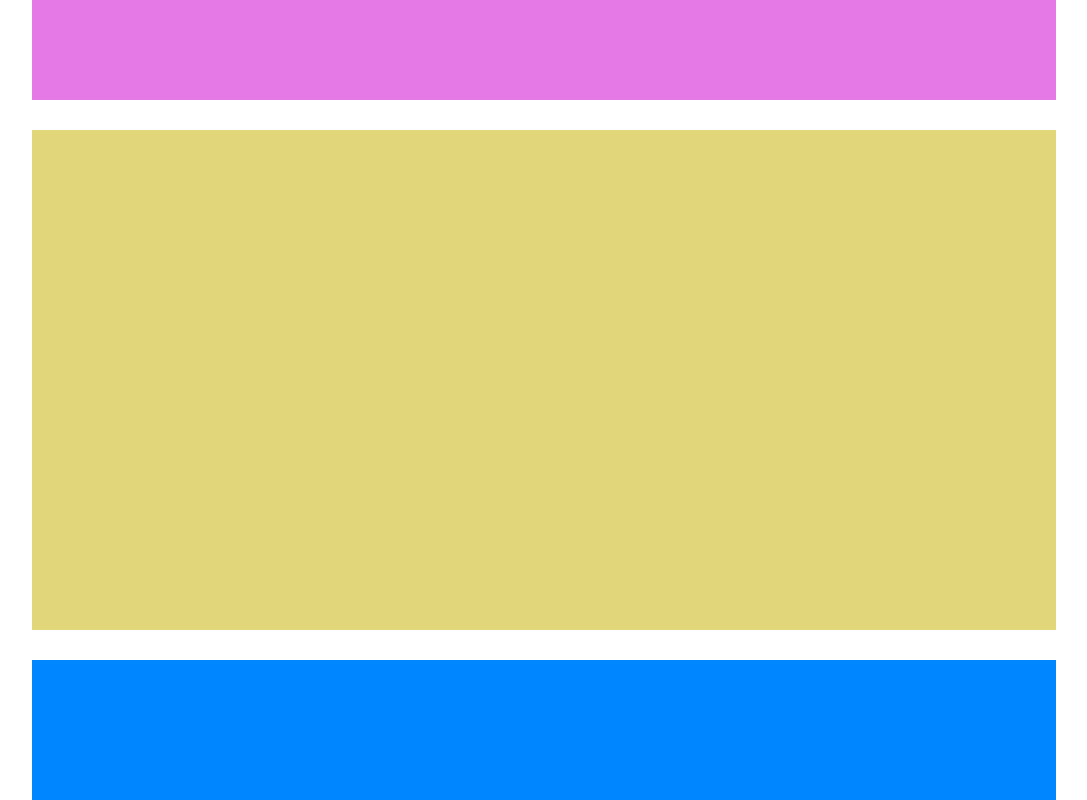
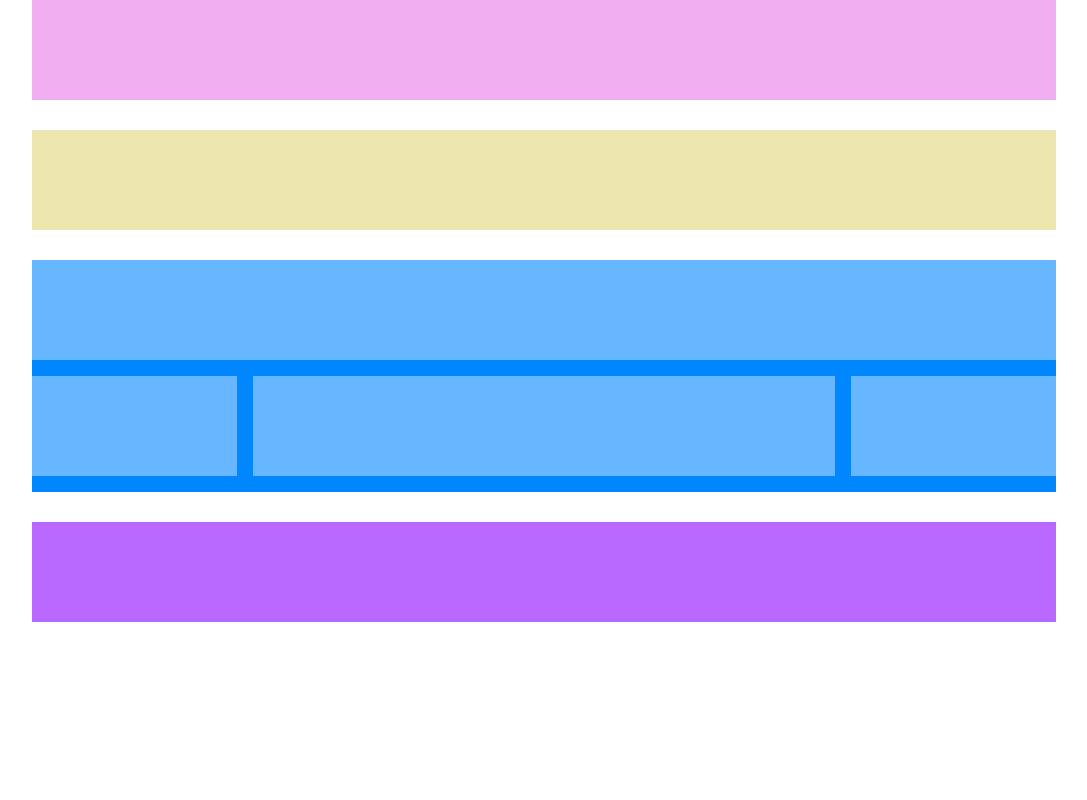
Before and after one commit to Tolihama/htmlcss-struttura-wp, a plain HTML site: page index.html in a window 1280 px wide. Shown: the top 800 px of the page, without its empty margins (96-1183 px from the left). Drawn offline with Linux system fonts and the light colour scheme.

Commit message:
Layout complete

```diff
--- a/css/main.css
+++ b/css/main.css
@@ -11,33 +11,63 @@
     margin: 0 auto;
 }
 
+.clearfix::after {
+    content: '';
+    display: table;
+    clear: both;
+}
+
 .mb-30 {
     margin-bottom: 30px;
 }
 
-/* debug */
-section {
-    height: 500px;
+.pd-left-right-16 {
+    padding-left: 16px;
+    padding-right: 16px;
 }
 
-#one {
-    background-color: #e1d67a;
+.pd-top-bottom-16 {
+    padding-top: 16px;
+    padding-bottom: 16px;
 }
 
-#two {
-    background-color: #0087ff;
+.bg-type-1 {
+    background: #e579e6;
 }
 
-/* HEADER */
-header {
-    background: #e579e6;
-    height: 100px; /* placeholder */
+.bg-type-2 {
+    background: #e1d67a;
+}
+
+.bg-type-3 {
+    background: #0087ff;
+}
+
+.bg-type-4 {
+    background: #8801fe;
+}
+
+/* debug */
+.debug-box-1,
+.debug-box-2 {
+    height: 100px;
+    background: rgba(255,255,255,0.4);
+}
+
+.debug-box-1 {
+    background: rgba(255,255,255,0.4);
 }
 
 /* MAIN CONTENT */
+div.col aside {
+    width: 20%;
+}
 
-/* FOOTER */
-footer {
-    background: #8801fe;
-    height: 100px; /* placeholder */
+div.col section {
+    width: 60%;
 }
+
+.sidebar,
+.main-content {
+    float: left;
+}
--- a/index.html
+++ b/index.html
@@ -10,19 +10,36 @@
 <body>
     <div class="container">
         <!-- Header -->
-        <header class="mb-30"></header>
+        <header class="mb-30 bg-type-1">
+            <div class="debug-box-2"></div>
+        </header>
 
         <!-- Main content -->
         <main>
             <!-- Section 1 col -->
-            <section id="one" class="mb-30"></section>
+            <div class="mb-30 bg-type-2">
+                <div class="debug-box-2"></div>
+            </div>
 
             <!-- Section 3 col -->
-            <section id="two" class="mb-30"></section>
+            <div class="mb-30 bg-type-3 col clearfix">
+                <div class="debug-box-1"></div>
+                <aside class="sidebar pd-top-bottom-16">
+                    <div class="debug-box-1"></div>
+                </aside>
+                <section class="main-content pd-left-right-16 pd-top-bottom-16">
+                    <div class="debug-box-1"></div>
+                </section>
+                <aside class="sidebar pd-top-bottom-16">
+                    <div class="debug-box-1"></div>
+                </aside>
+            </div>
 
         </main>
         <!-- Footer -->
-        <footer></footer>
+        <footer class="bg-type-4">
+            <div class="debug-box-2"></div>
+        </footer>
     </div>
 </body>
 </html>
```
